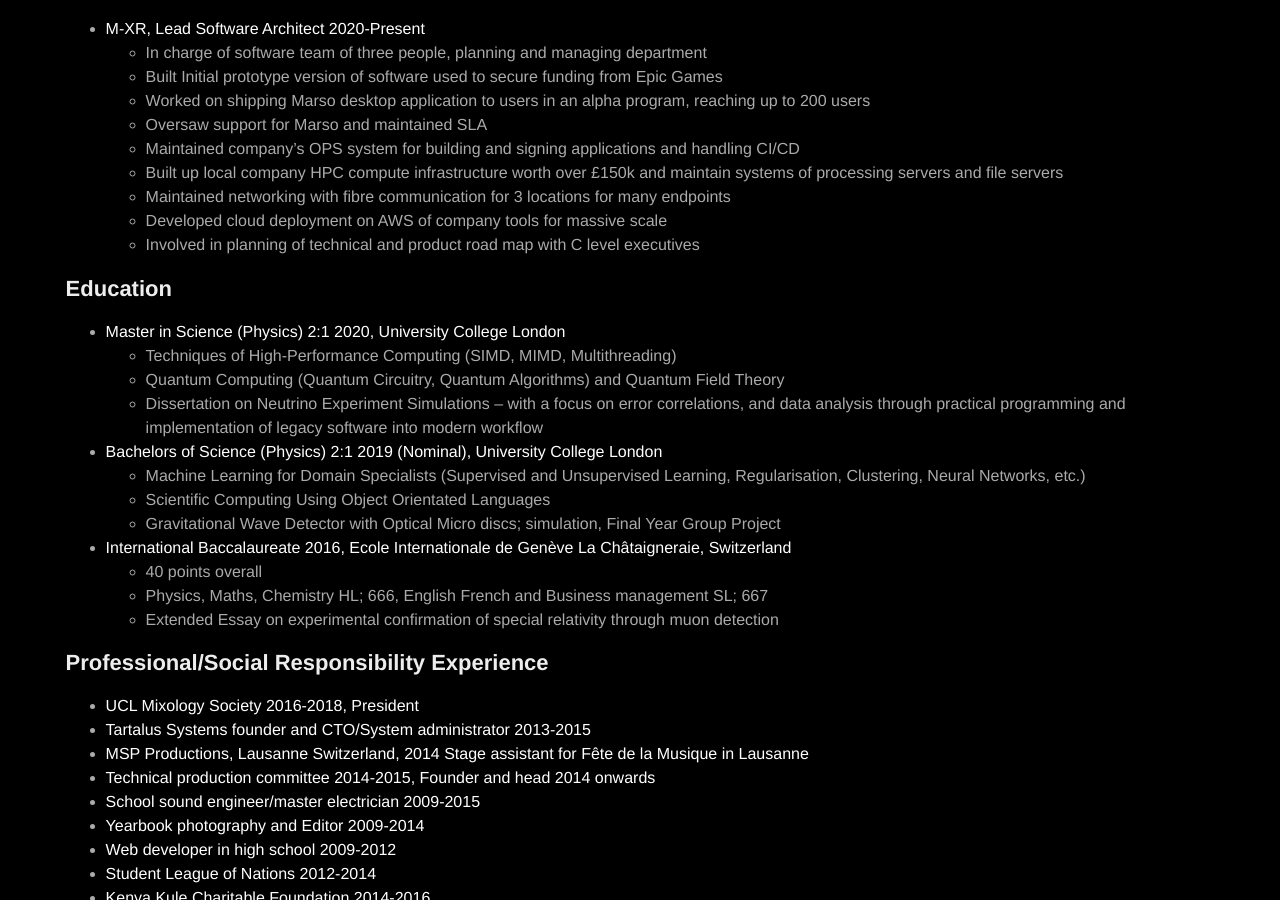
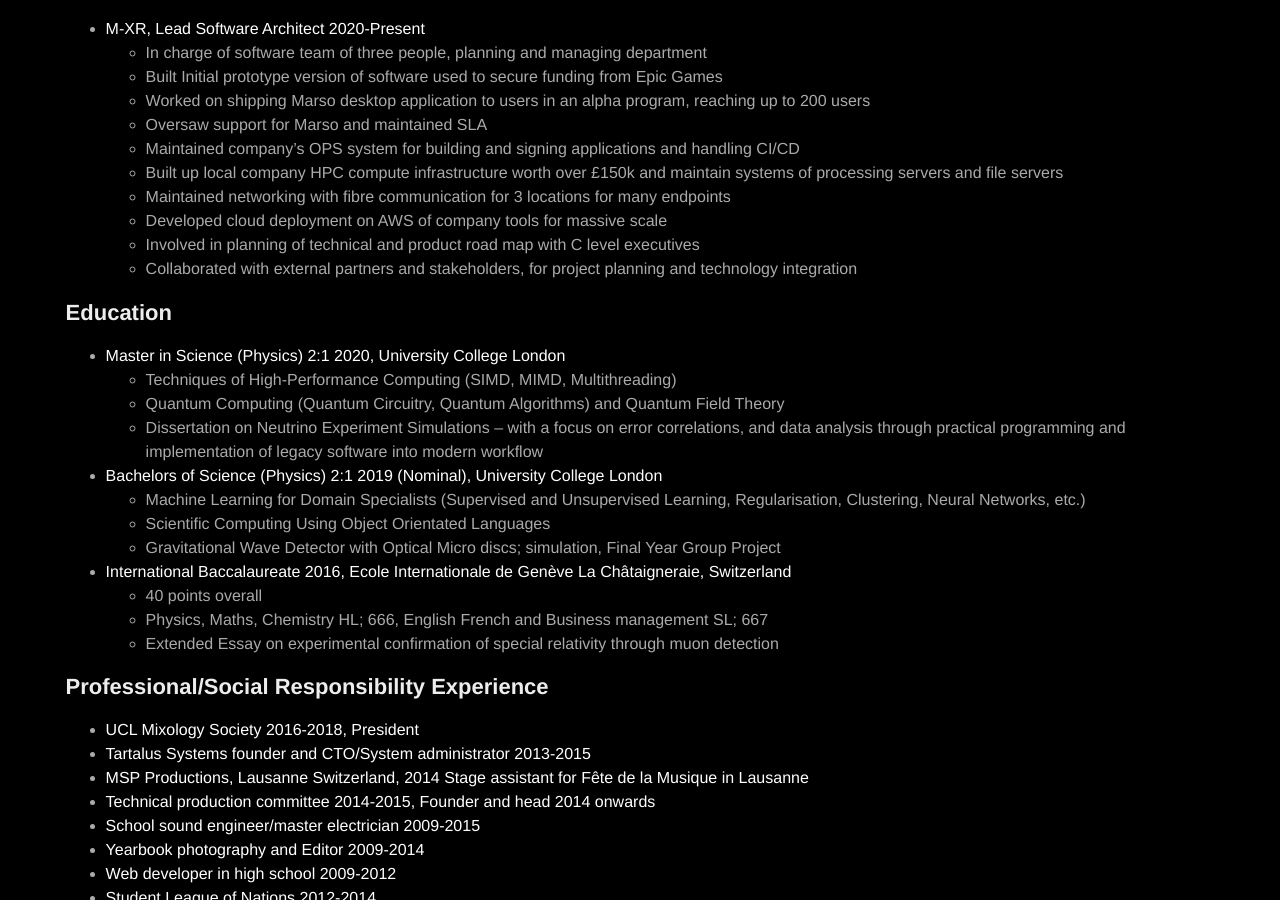
Before and after one commit to DuncanBaird/duncanbaird.github.io, a Jekyll site: the page built from cv.md, in a window 1280 px wide and 900 px high, scrolled down 626 px. Built offline with Jekyll 4.4.1, drawn with Linux system fonts in a browser that asks for light colours; nearby versions of some CDN libraries.

Commit message:
Adding point about external collaboration (#2)
Co-authored-by: Duncan Baird <duncan@m-xr.com>

```diff
--- a/cv.md
+++ b/cv.md
@@ -32,6 +32,7 @@
     - Maintained networking with fibre communication for 3 locations for many endpoints
     - Developed cloud deployment on AWS of company tools for massive scale
     - Involved in planning of technical and product road map with C level executives
+    - Collaborated with external partners and stakeholders, for project planning and technology integration
 
 ## Education
 - **Master in Science (Physics) 2:1 2020, University College London**
```
